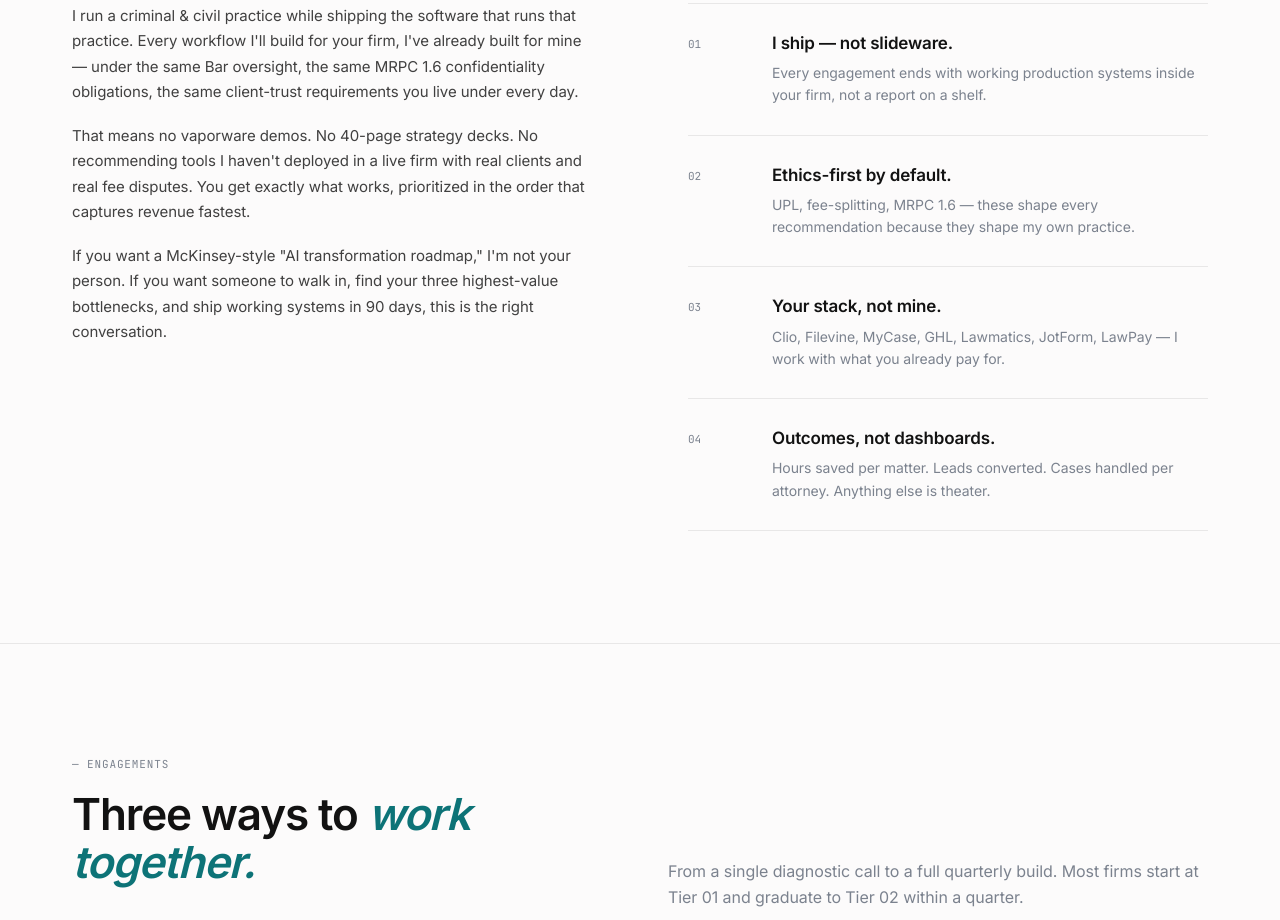
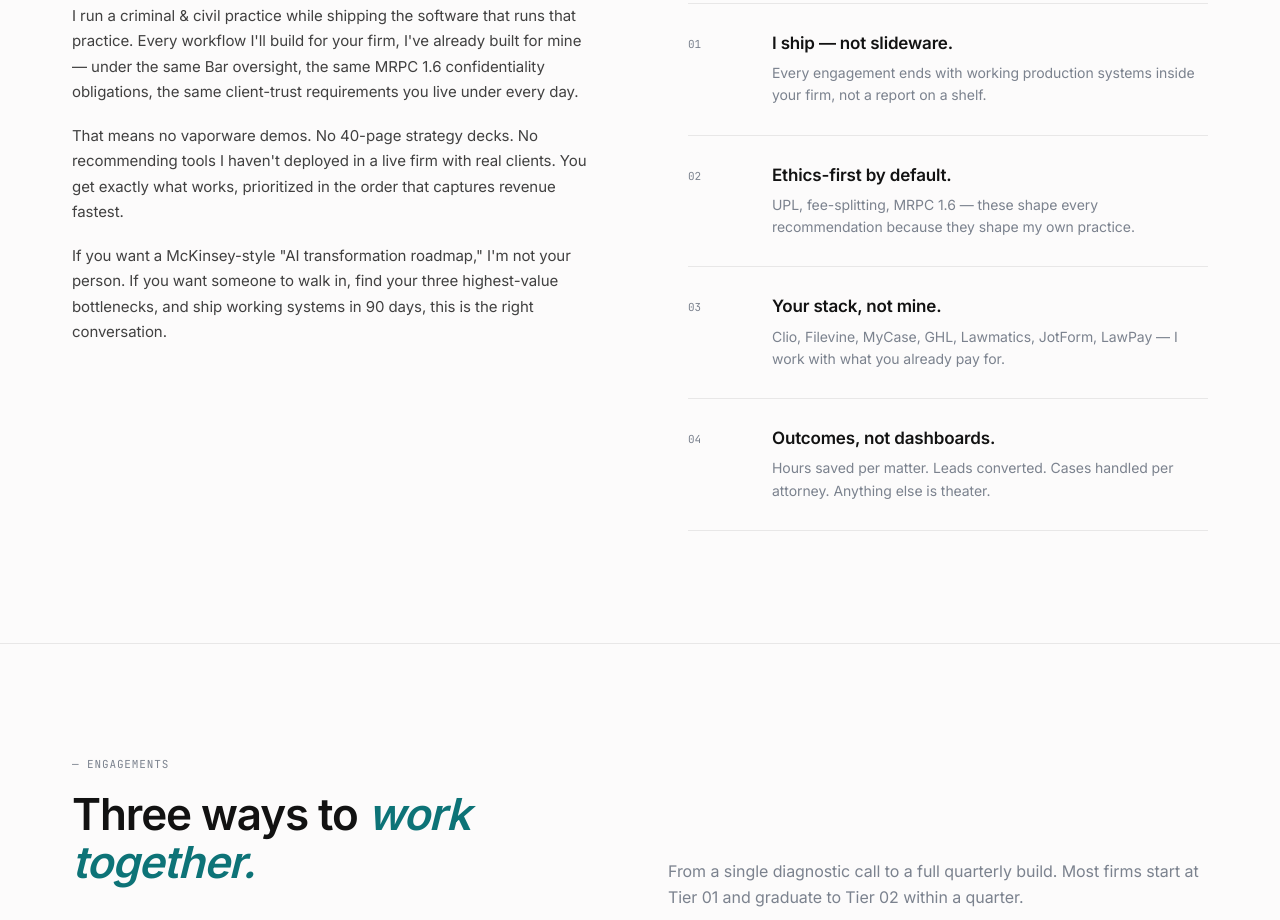
Before and after one commit to ILG-Workspace/lexarum.com, a website: page index.html in a window 1280 px wide. Shown: the part 1200-2120 px from the top of the page. Drawn offline with Linux system fonts and the light colour scheme.

Commit message:
Trim 'real fee disputes' from about copy

```diff
--- a/index.html
+++ b/index.html
@@ -458,7 +458,7 @@ section { scroll-margin-top: 80px; }
     <div class="about-grid">
       <div class="about-text">
         <p>I run a criminal &amp; civil practice while shipping the software that runs that practice. Every workflow I'll build for your firm, I've already built for mine — under the same Bar oversight, the same MRPC 1.6 confidentiality obligations, the same client-trust requirements you live under every day.</p>
-        <p>That means no vaporware demos. No 40-page strategy decks. No recommending tools I haven't deployed in a live firm with real clients and real fee disputes. You get exactly what works, prioritized in the order that captures revenue fastest.</p>
+        <p>That means no vaporware demos. No 40-page strategy decks. No recommending tools I haven't deployed in a live firm with real clients. You get exactly what works, prioritized in the order that captures revenue fastest.</p>
         <p>If you want a McKinsey-style "AI transformation roadmap," I'm not your person. If you want someone to walk in, find your three highest-value bottlenecks, and ship working systems in 90 days, this is the right conversation.</p>
       </div>
       <div class="about-points">
```
